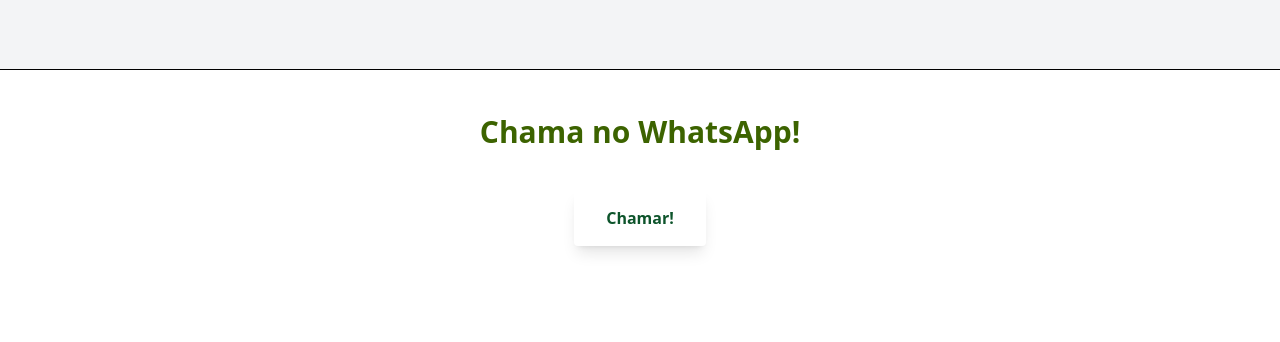
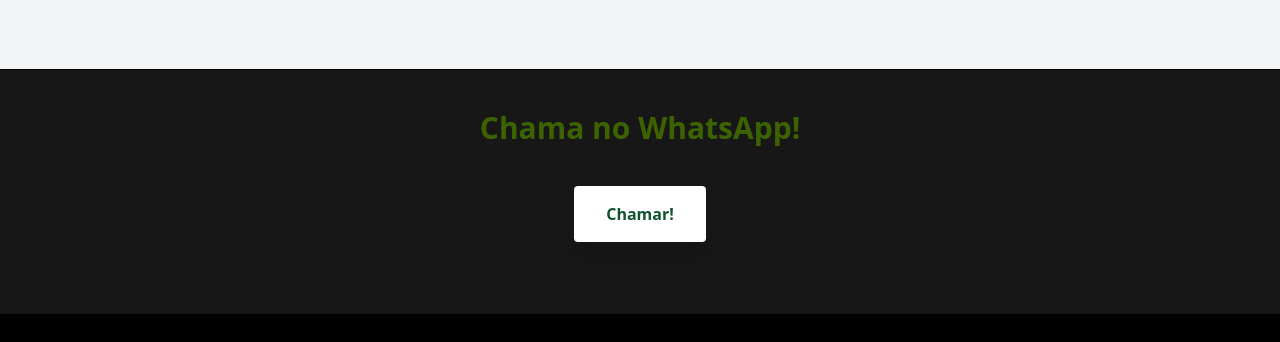
Before and after one commit to jacquelinesantana/website, a React (Vite) app: page / in a window 1280 px wide. Shown: the part 1380-1722 px from the top of the page. Built offline with nearby package versions, Linux system fonts and the light colour scheme.

Commit message:
ajustes layout

```diff
--- a/src/componentes/footer/Footer.tsx
+++ b/src/componentes/footer/Footer.tsx
@@ -3,8 +3,8 @@ function Footer() {
   return (
     <>
       {/*<!--Footer-->*/}
-    <footer className="bg-black ">
-      <div className="container mx-auto mt-8 px-8">
+    <footer className="bg-black">
+      <div className="container mx-auto mt-0 px-8">
         <div className="w-full flex flex-col md:flex-row py-6">
           <div className="flex-1 mb-6">
             <a
--- a/src/componentes/pages/Home/Home.tsx
+++ b/src/componentes/pages/Home/Home.tsx
@@ -18,13 +18,9 @@ function Home() {
 
 
 
-    <section className="gradient w-full mx-auto text-center pt-6 pb-12">
+    <section className="gradient w-full mx-auto text-center pt-6 pb-12 bg-neutral-900 ">
 
-      <div className="w-full mb-4">
-        <div
-          className="h-1 mx-auto bg-white w-1/6 opacity-25 my-0 py-0 rounded-t"
-        ></div>
-      </div>
+
 
       <h3 className="my-4 text-3xl font-extrabold text-lime-800">
         Chama no WhatsApp!
```
